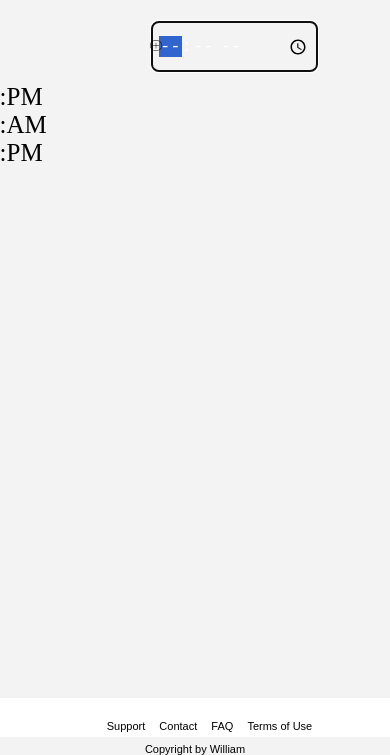
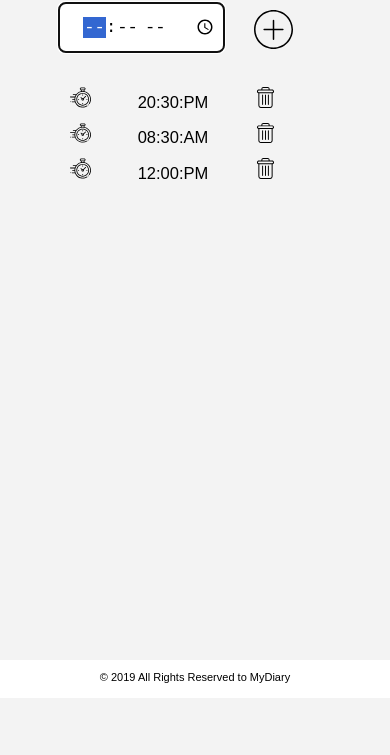
Before and after one commit to T2Wil/MyDiary, a website: page UI/pages/reminderSet.html in a window 390 px wide. Shown: the part 146-901 px from the top of the page. After the commit the page ends 844 px from the top, so only its background shows below. Drawn offline with Linux system fonts and the light colour scheme.

```diff
--- a/UI/css/entries.css
+++ b/UI/css/entries.css
@@ -1,8 +1,7 @@
 @import url("./profile.css");
-footer{
-    position: absolute;
+html,body{
+    height: 100%;
     width: 100%;
-    top: 80%;
 }
 .content{
     position: relative;
@@ -11,3 +10,13 @@
     width:fit-content;
     left: 42%;
 }
+@media (max-width: 480px){
+    header{
+        position: absolute;
+        width: 100%;
+    }
+    .content{
+        position: absolute;
+        left: 25%;
+    }
+}
--- a/UI/css/profile.css
+++ b/UI/css/profile.css
@@ -1,19 +1,4 @@
 @import url("./dashboard.css");
-.drop-down{
-    display: flex;
-    flex-direction: column;
-    font-family: Oswald;
-}
-.drop-down li{
-    position: relative;
-    left: 30%;
-}
-.hide{
-    visibility: hidden;
-}
-.small-height{
-    height: 0rem;
-}
 .content{
     display: flex;
     flex-direction: column;
@@ -56,3 +41,13 @@
     text-decoration: none;
     opacity: 1;
 }
+footer{
+    position: absolute;
+    bottom: 0;
+}
+
+@media (max-width: 480px){
+    html, body{
+        font-size: 10px;
+    }
+}
--- a/UI/css/profileEdit.css
+++ b/UI/css/profileEdit.css
@@ -1,5 +1,4 @@
-@import url("../css/signup.css");
-@import url("../css/profile.css");
+@import url("./passwordEdit.css");
 
 .title{
     font-size: 2rem;
@@ -14,10 +13,22 @@
     left: 55%;
     margin-top: 1.3rem;
 }
-.btn{
-    position: relative;
-    left: 47%;
-    margin: 1.2rem;
-    width: 8rem;
-    text-align: center;
+.action{
+    position: absolute;
+    top: 72%;
+    left: 36%;
 }
+@media (max-width: 480px){
+    span.title{
+        position: relative;
+        left: -8%;
+    }
+    .action {
+        position: absolute;
+        top: 68%;
+        left: 40%;
+    }
+    .action .btn{
+        margin: 0.5rem;
+    }
+}
--- a/UI/css/reminderSet.css
+++ b/UI/css/reminderSet.css
@@ -1,46 +1,64 @@
-@import url("./profile.css");
+@import url("./dashboard.css");
+
+html,body{
+    height: 100%;
+    width: 100%;
+    color: black;
+}
 .content{
-    display: flex;
-    flex-direction: column;
-    font-family: Oswald;
-    font-style: normal;
-    font-weight: normal;
-    font-size: 25px;
-    margin-top: 5%;
+    text-align: center;
 }
 .content .title{
     color: rgba(126,71,41,1);
     font-size: 32px;
-
 }
 .content .add-reminder input{
+    text-align: center;
+    color: black;
+    background: white;
     position: relative;
-    left: 39%;
+    left: 35%;
     top: 2.5rem;
     border: none;
 }
 .content .add-reminder img{
-    width: 3%;
-    height: 3%;
+    width: 4%;
+    height: 4%;
     position: relative;
     bottom: 1.3rem;
-    right: 10%;
+    left: 10%;
 }
 .reminders{
-    display: flex;
-    flex-direction: column;
-    margin-top: 1rem;
+    margin-top: 2rem;
 }
 .reminder{
-    display: flex;
-    position: relative;
-    right:20%;
+    margin-bottom: 1rem;
+}
+.reminder > *{
+    margin-right: 4rem;
 }
 .reminder span{
-    margin-right: -30%;
+    font-size: 1.5rem;
 }
 footer{
     position: absolute;
-    width: 100vw;
-    top: 100%;
+    bottom: 0;
 }
+@media (max-width: 480px){
+    .content .add-reminder input{
+        text-align: center;
+        color: black;
+        background: white;
+        position: relative;
+        left: 15%;
+        top: 2.5rem;
+        border: none;
+    }
+    .content .add-reminder img{
+        width: 10%;
+        height: 10%;
+        position: relative;
+        bottom: 1.3rem;
+        left: 20%;
+    }
+}
--- a/UI/pages/reminderSet.html
+++ b/UI/pages/reminderSet.html
@@ -13,17 +13,15 @@
 <body>
     <header>
         <div class="nav">
-            <a href="./index.html" class="logo">MyDiary</a>
+            <a href="dashboard.html" class="logo">MyDiary</a>
             <ul>
-                <li><a href="./dashboard.html"><img src="../assets/home.svg" alt="Home" class="icon-small dashboard"></a></li>
-                <li><a href="./explore.html"><img src="../assets/compass-with-white-needles.svg" alt="Explore" class="icon-small explore"></a></li>
-                <li><a href="./entry.html"><img src="../assets/edit.svg" alt="Add entry" class="icon-small entry"></a></li>
-                <li>
-                    <img src="../assets/settings.svg" alt="Settings" class="icon-small settings">
-                    <ul class="drop-down hide small-height">
-                        <li><a href="./profile.html" class="profile" >Profile</a></li>
-                        <li><a href="./reminder.html" class="reminder">Set reminder</a></li>
-                        <li><a href="./entries.html" class="entries">Entries</a></li>
+                <li><a href="./dashboard.html"><img src="../assets/home.svg" alt="Home" class="icon-small"></a></li>
+                <li><a href="./entry.html"><img src="../assets/edit.svg" alt="Add entry" class="icon-small"></a></li>
+                <li><a href="#"><img src="../assets/settings.svg" alt="Settings" class="settings icon-small" > </a>
+                    <ul class="drop-down hide">
+                        <li><a href="./profile.html">Profile</a></li>
+                        <li><a href="./reminderSet.html">Set reminder</a></li>
+                        <li><a href="./entries.html">Entries</a></li>
                     </ul>
                 </li>
                 <li><a href="./index.html"><img src="../assets/logout.svg" alt="Logout" class="icon-small"></a></li>
@@ -34,35 +32,38 @@
         <div class="title">Add  a reminder</div>
         <div class="add-reminder">
            <input type="time" name="time" id="time" autofocus>
-           <img src="../assets/plus.svg" alt="add" class="icon-small">
+           <a href="#">
+               <img src="../assets/plus.svg" alt="add" class="icon-small">
+           </a>
         </div>
         <div class="reminders">
         </div>
                 <div class="reminder">
                     <img src="../assets/clock.svg" alt="time" class="icon-small">
                     <span>20:30:PM</span>
-                    <img src="../assets/delete.svg" alt="delete" class="icon-small">
+                    <a href="#">
+                        <img src="../assets/delete.svg" alt="delete" class="icon-small delete-icon">
+                    </a>
                 </div>
                 <div class="reminder">
                     <img src="../assets/clock.svg" alt="time" class="icon-small">
                     <span>08:30:AM</span>
-                    <img src="../assets/delete.svg" alt="delete" class="icon-small">
+                    <a href="#">
+                        <img src="../assets/delete.svg" alt="delete" class="icon-small delete-icon">
+                    </a>
                 </div>
                 <div class="reminder">
                     <img src="../assets/clock.svg" alt="time" class="icon-small">
                     <span>12:00:PM</span>
-                    <img src="../assets/delete.svg" alt="delete" class="icon-small">
+                    <a href="#">
+                        <img src="../assets/delete.svg" alt="delete" class="icon-small delete-icon">
+                    </a>
                 </div>
     </div>
     <footer>
-        <ul>
-            <li>Support</li>
-            <li>Contact</li>
-            <li>FAQ</li>
-            <li>Terms of Use</li>
-        </ul>
-
-        <span>Copyright by William</span>
+        <span>© 2019 All Rights Reserved to MyDiary</span>
     </footer>
+    <script src="../js/settings.js"></script>
+    <script src="../js/confirmDelete.js"></script>
 </body>
 </html>
```
Also changed, not shown: UI/pages/entries.html (+10 -19 lines), UI/pages/profile.html (+12 -21 lines), UI/pages/profileEdit.html (+14 -20 lines).
